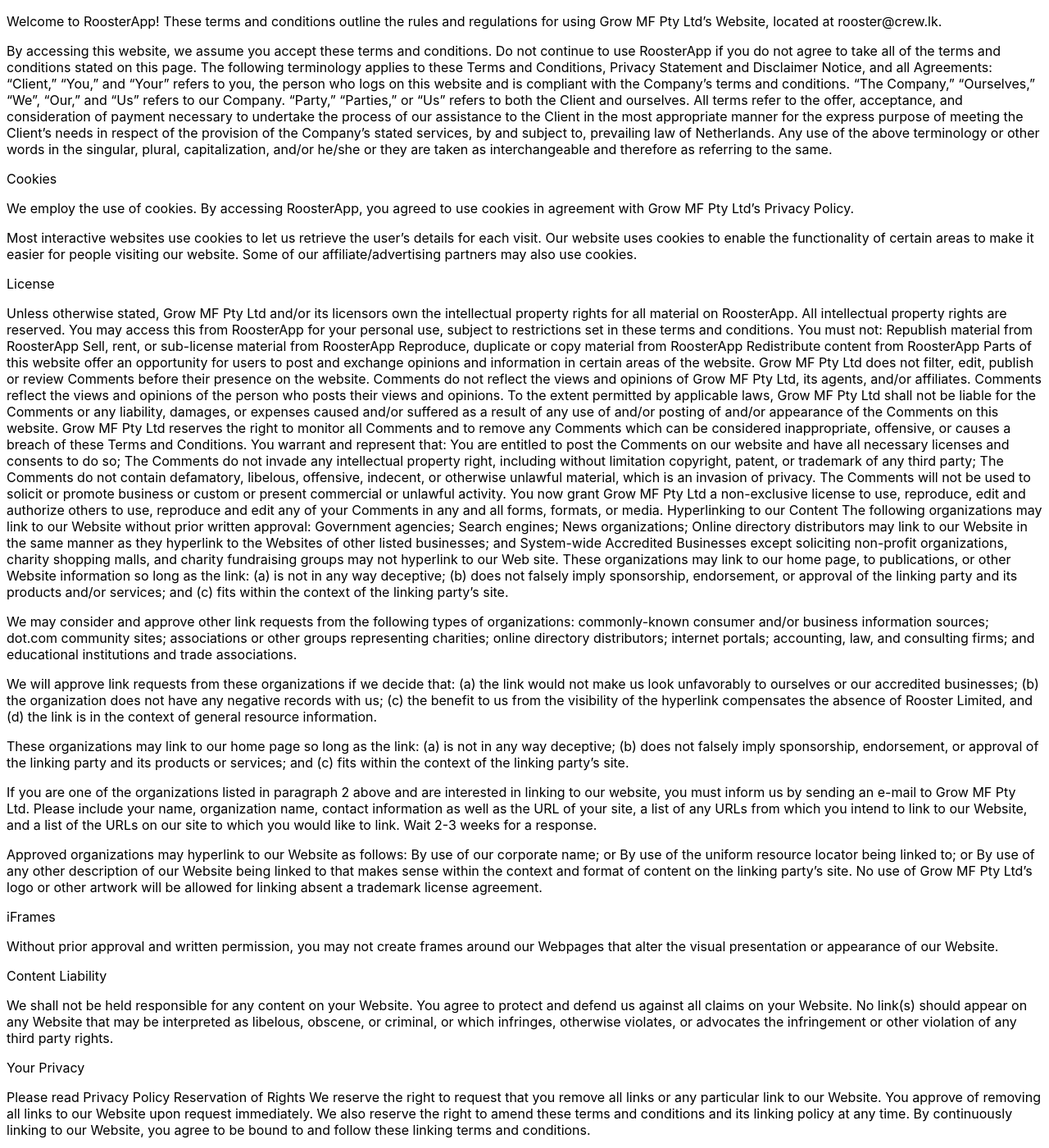
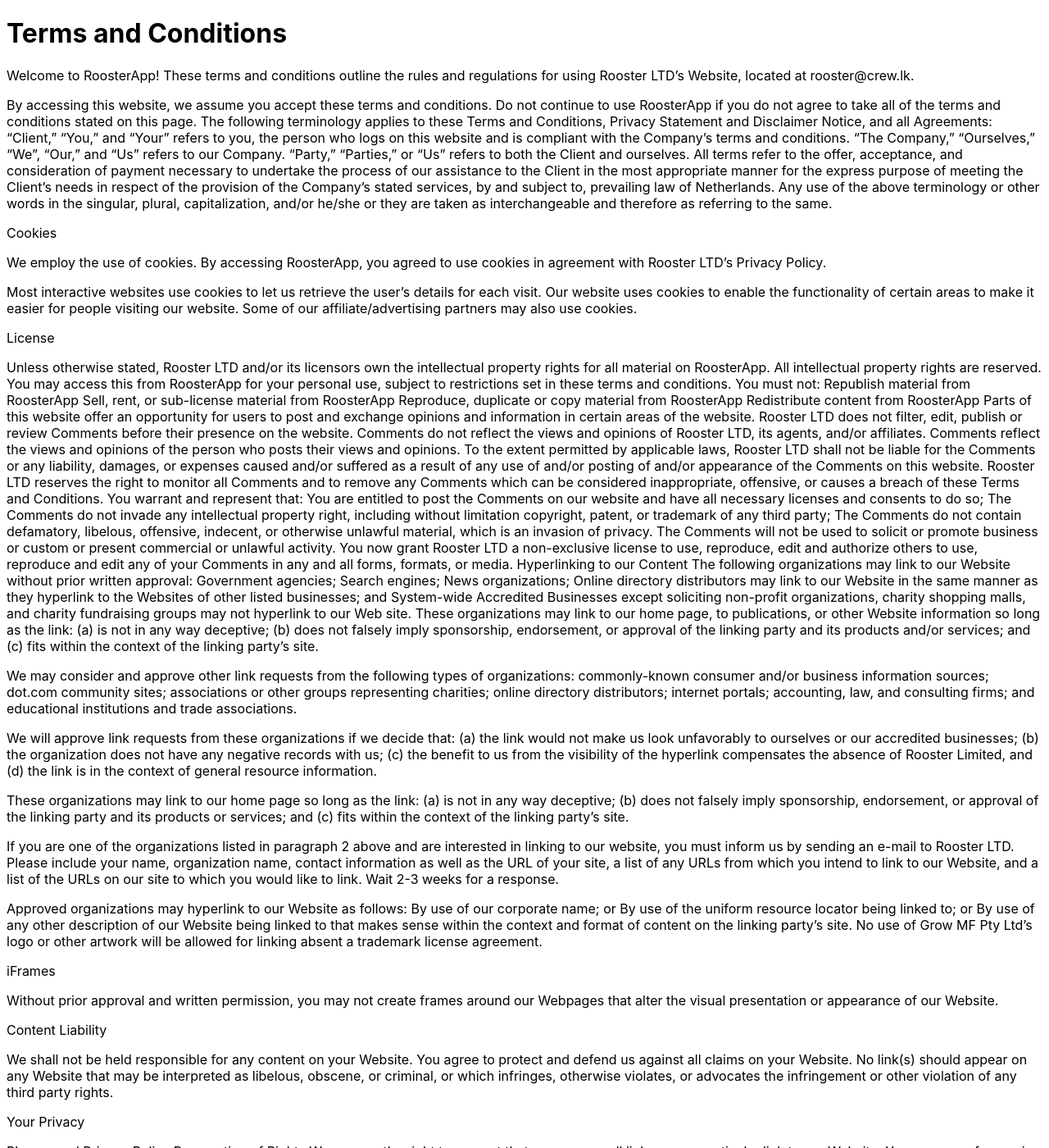
Before and after one commit to roosterapp/roosterapp.github.io, a Jekyll site: the page built from terms.md, in a window 1280 px wide and 1400 px high. Shown: the whole window at 82% size. Built offline with Jekyll 4.4.1, drawn with Linux system fonts in a browser that asks for light colours.

Commit message:
documents update

```diff
--- a/terms.md
+++ b/terms.md
@@ -3,34 +3,36 @@
 title: "Terms and Conditions"
 ---
 
+# Terms and Conditions
+
 Welcome to RoosterApp!
-These terms and conditions outline the rules and regulations for using Grow MF Pty Ltd’s Website, located at rooster@crew.lk.
+These terms and conditions outline the rules and regulations for using Rooster LTD’s Website, located at rooster@crew.lk.
 
 By accessing this website, we assume you accept these terms and conditions. Do not continue to use RoosterApp if you do not agree to take all of the terms and conditions stated on this page.
 The following terminology applies to these Terms and Conditions, Privacy Statement and Disclaimer Notice, and all Agreements: “Client,” “You,” and “Your” refers to you, the person who logs on this website and is compliant with the Company’s terms and conditions. “The Company,” “Ourselves,” “We”, “Our,” and “Us” refers to our Company. “Party,” “Parties,” or “Us” refers to both the Client and ourselves. All terms refer to the offer, acceptance, and consideration of payment necessary to undertake the process of our assistance to the Client in the most appropriate manner for the express purpose of meeting the Client’s needs in respect of the provision of the Company’s stated services, by and subject to, prevailing law of Netherlands. Any use of the above terminology or other words in the singular, plural, capitalization, and/or he/she or they are taken as interchangeable and therefore as referring to the same.
 
 Cookies
 
-We employ the use of cookies. By accessing RoosterApp, you agreed to use cookies in agreement with Grow MF Pty Ltd’s Privacy Policy.
+We employ the use of cookies. By accessing RoosterApp, you agreed to use cookies in agreement with Rooster LTD’s Privacy Policy.
 
 Most interactive websites use cookies to let us retrieve the user’s details for each visit. Our website uses cookies to enable the functionality of certain areas to make it easier for people visiting our website. Some of our affiliate/advertising partners may also use cookies.
 
 License
 
-Unless otherwise stated, Grow MF Pty Ltd and/or its licensors own the intellectual property rights for all material on RoosterApp. All intellectual property rights are reserved. You may access this from RoosterApp for your personal use, subject to restrictions set in these terms and conditions.
+Unless otherwise stated, Rooster LTD and/or its licensors own the intellectual property rights for all material on RoosterApp. All intellectual property rights are reserved. You may access this from RoosterApp for your personal use, subject to restrictions set in these terms and conditions.
 You must not:
 Republish material from RoosterApp
 Sell, rent, or sub-license material from RoosterApp
 Reproduce, duplicate or copy material from RoosterApp
 Redistribute content from RoosterApp
-Parts of this website offer an opportunity for users to post and exchange opinions and information in certain areas of the website. Grow MF Pty Ltd does not filter, edit, publish or review Comments before their presence on the website. Comments do not reflect the views and opinions of Grow MF Pty Ltd, its agents, and/or affiliates. Comments reflect the views and opinions of the person who posts their views and opinions. To the extent permitted by applicable laws, Grow MF Pty Ltd shall not be liable for the Comments or any liability, damages, or expenses caused and/or suffered as a result of any use of and/or posting of and/or appearance of the Comments on this website.
-Grow MF Pty Ltd reserves the right to monitor all Comments and to remove any Comments which can be considered inappropriate, offensive, or causes a breach of these Terms and Conditions.
+Parts of this website offer an opportunity for users to post and exchange opinions and information in certain areas of the website. Rooster LTD does not filter, edit, publish or review Comments before their presence on the website. Comments do not reflect the views and opinions of Rooster LTD, its agents, and/or affiliates. Comments reflect the views and opinions of the person who posts their views and opinions. To the extent permitted by applicable laws, Rooster LTD shall not be liable for the Comments or any liability, damages, or expenses caused and/or suffered as a result of any use of and/or posting of and/or appearance of the Comments on this website.
+Rooster LTD reserves the right to monitor all Comments and to remove any Comments which can be considered inappropriate, offensive, or causes a breach of these Terms and Conditions.
 You warrant and represent that:
 You are entitled to post the Comments on our website and have all necessary licenses and consents to do so;
 The Comments do not invade any intellectual property right, including without limitation copyright, patent, or trademark of any third party;
 The Comments do not contain defamatory, libelous, offensive, indecent, or otherwise unlawful material, which is an invasion of privacy.
 The Comments will not be used to solicit or promote business or custom or present commercial or unlawful activity.
-You now grant Grow MF Pty Ltd a non-exclusive license to use, reproduce, edit and authorize others to use, reproduce and edit any of your Comments in any and all forms, formats, or media.
+You now grant Rooster LTD a non-exclusive license to use, reproduce, edit and authorize others to use, reproduce and edit any of your Comments in any and all forms, formats, or media.
 Hyperlinking to our Content
 The following organizations may link to our Website without prior written approval:
 Government agencies;
@@ -53,7 +55,7 @@
 
 These organizations may link to our home page so long as the link: (a) is not in any way deceptive; (b) does not falsely imply sponsorship, endorsement, or approval of the linking party and its products or services; and (c) fits within the context of the linking party’s site.
 
-If you are one of the organizations listed in paragraph 2 above and are interested in linking to our website, you must inform us by sending an e-mail to Grow MF Pty Ltd. Please include your name, organization name, contact information as well as the URL of your site, a list of any URLs from which you intend to link to our Website, and a list of the URLs on our site to which you would like to link. Wait 2-3 weeks for a response.
+If you are one of the organizations listed in paragraph 2 above and are interested in linking to our website, you must inform us by sending an e-mail to Rooster LTD. Please include your name, organization name, contact information as well as the URL of your site, a list of any URLs from which you intend to link to our Website, and a list of the URLs on our site to which you would like to link. Wait 2-3 weeks for a response.
 
 Approved organizations may hyperlink to our Website as follows:
 By use of our corporate name; or
```
Also changed, not shown: privacy.md (+2 -0 lines).
